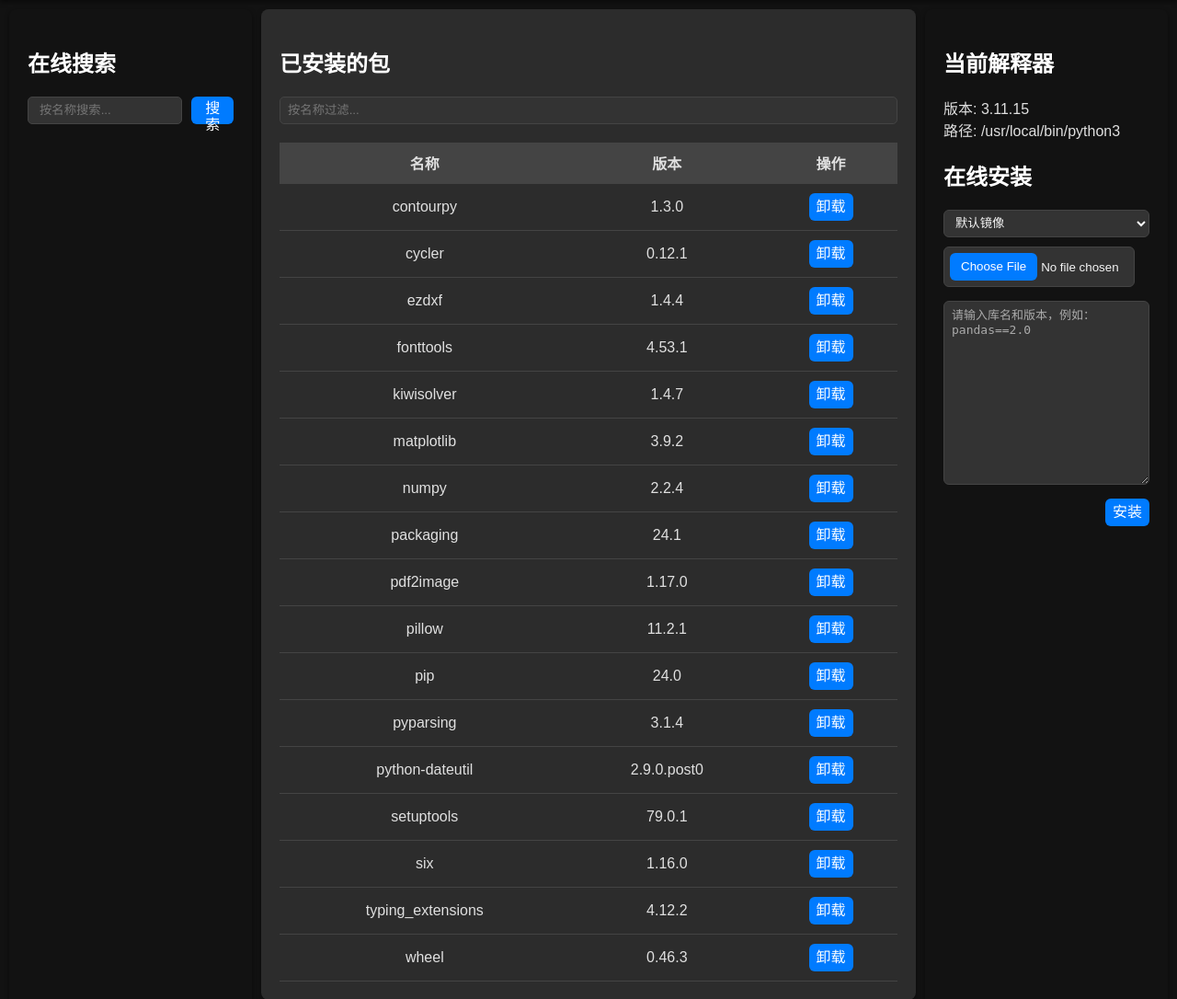
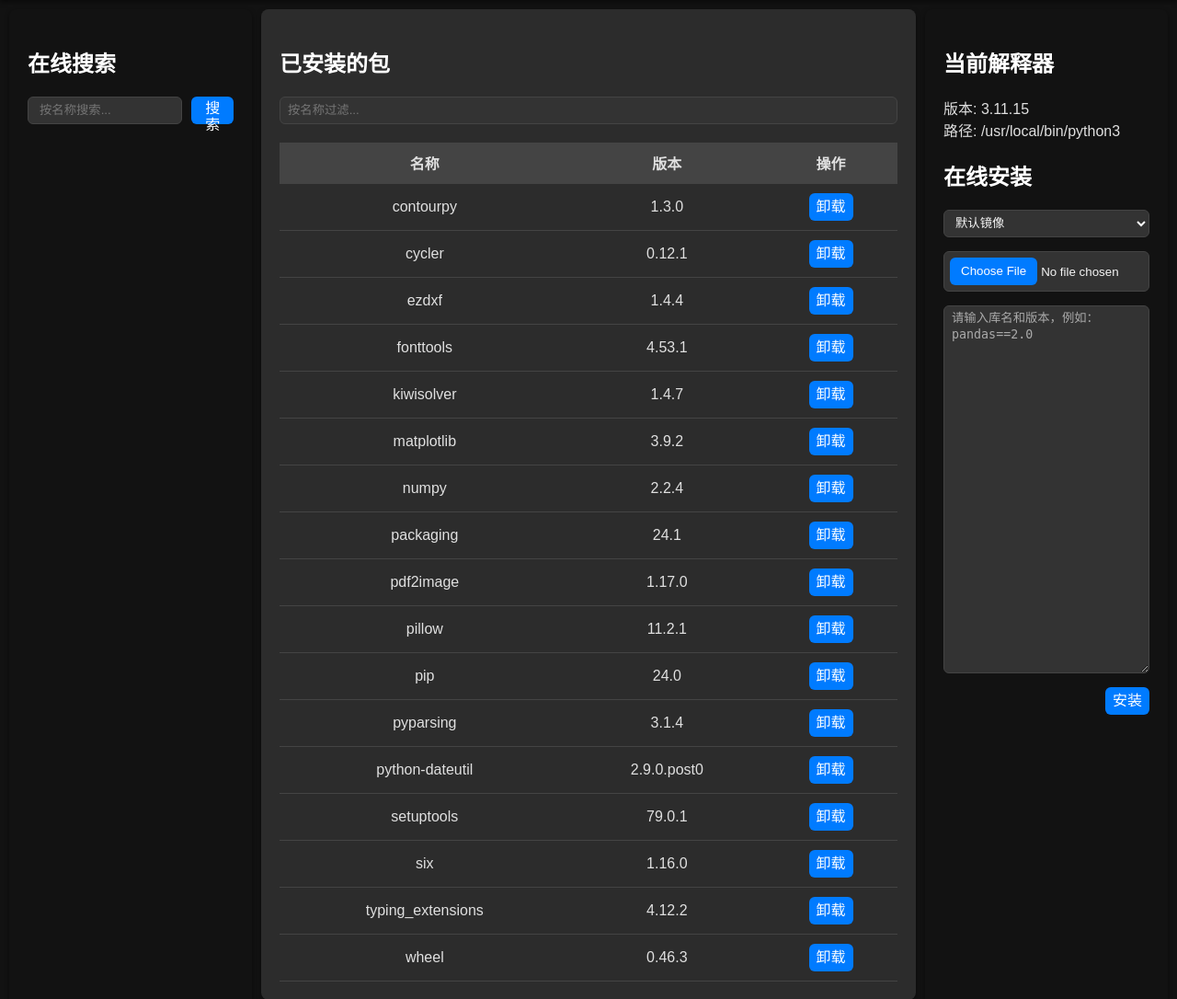
Before and after one commit to merlons/pipui, a Flask app: page / in a window 1280 px wide. Shown: the part 119-1205 px from the top of the page at 92% size. Run offline with Flask 3, Linux system fonts and the light colour scheme; data that the repository does not hold is empty.

Commit message:
fix样式

```diff
--- a/pipui/templates/index.html
+++ b/pipui/templates/index.html
@@ -54,11 +53,11 @@
             color: #ffffff;
         }
 
-        input {
-            width: 100%;
+        input, select, textarea {
+            width: 100%; /* 确保所有输入框的宽度一致 */
             padding: 4px 8px;
             border: 1px solid #444;
-            border-radius: 5px;
+            border-radius: 6px;
             background-color: #333;
             color: #f5f5f5;
             box-sizing: border-box;
@@ -66,25 +65,12 @@
             line-height: 18px;
         }
 
-        table {
-            width: 100%;
-            border-collapse: collapse;
-            margin-top: 20px;
-        }
-
-        th, td {
-            padding: 10px;
-            text-align: center;
-            border-bottom: 1px solid #444;
-        }
-
-        th {
-            background-color: #444;
-            cursor: pointer;
-        }
-
-        tr:hover {
-            background-color: #555;
+        textarea {
+            resize: vertical;
+            min-height: 400px;
+            max-height: 100%;
+            height: auto;
+            margin-bottom: 15px;
         }
 
         button {
@@ -149,7 +122,8 @@
             cursor: pointer;
             margin-bottom: 15px;
             display: inline-block;
-            width: calc(100% - 16px); /* 留出一些空间给按钮 */
+            width: 100%; /* 使用100%宽度 */
+            margin-top: 15px;
         }
 
         #file-input::file-selector-button {
@@ -160,29 +134,13 @@
             border-radius: 6px;
             font-size: 1em;
             cursor: pointer;
-            height: 30px; /* 按钮的高度统一设置 */
+            height: 30px;
+            width: auto; /* 按钮宽度自动适应内容 */
         }
 
         #file-input::file-selector-button:hover {
             background-color: #0056b3;
         }
-
-        #install-input {
-            width: 100%;
-            padding: 4px 8px;
-            font-size: 1em;
-            border: 1px solid #444;
-            border-radius: 6px;
-            background-color: #333;
-            color: #f5f5f5;
-            box-sizing: border-box;
-            margin-bottom: 15px;
-            resize: vertical; /* 允许用户垂直调整大小 */
-            min-height: 200px; /* 设置最小高度，确保它至少有一定的高度 */
-            max-height: 100%; /* 最大高度设置为100%，可以填充父容器 */
-            height: auto; /* 自动调整高度 */
-        }
-
 
         #install-input::placeholder {
             color: #aaa;
```
Also changed, not shown: other parts of pipui/templates/index.html (+23 -15 lines), img_1.png (deleted).
